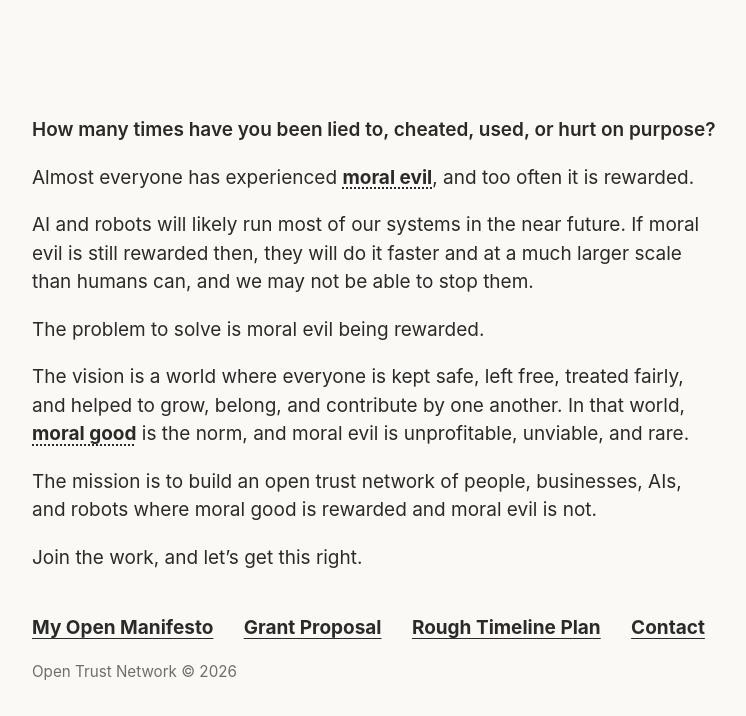
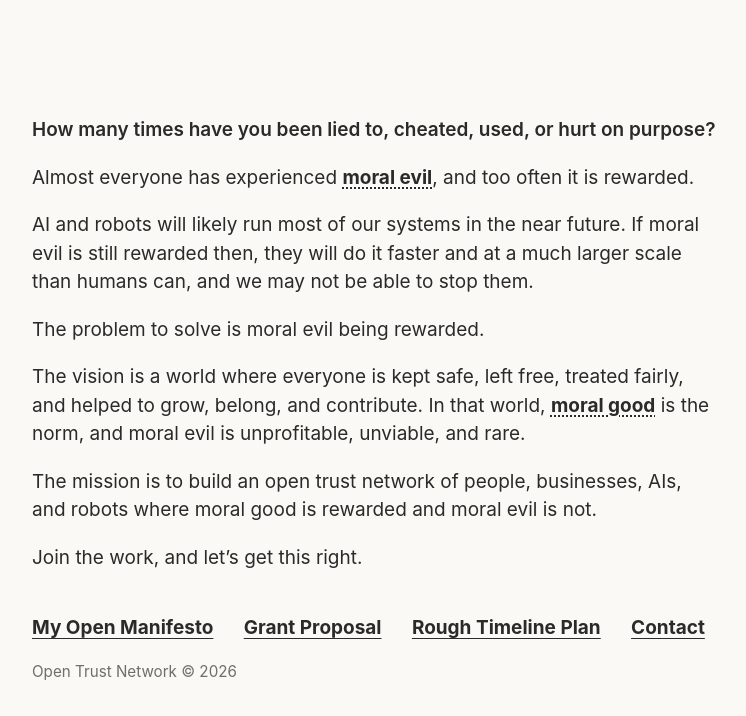
Before and after one commit to Raymonddr05/open-trust-network, a plain HTML site: page index.html in a window 1280 px wide. Shown: the whole page, without its empty margins (266-1012 px from the left). Drawn offline with Linux system fonts and the light colour scheme.

Commit message:
Update index.html

```diff
--- a/index.html
+++ b/index.html
@@ -138,7 +138,7 @@
 
             <p>The problem to solve is moral evil being rewarded.</p>
 
-            <p>The vision is a world where everyone is kept safe, left free, treated fairly, and helped to grow, belong, and contribute by one another. In that world, <span class="term" tabindex="0" data-term="Moral good" data-def="Knowingly giving someone else the truth, a free choice, a fair deal, and real help, even when it costs you, and doing it for their benefit. It requires being honest with yourself about your own motives. Moral good does not require ignoring yourself. A fair deal is fair to you too.">moral good</span> is the norm, and moral evil is unprofitable, unviable, and rare.</p>
+            <p>The vision is a world where everyone is kept safe, left free, treated fairly, and helped to grow, belong, and contribute. In that world, <span class="term" tabindex="0" data-term="Moral good" data-def="Knowingly giving someone else the truth, a free choice, a fair deal, and real help, even when it costs you, and doing it for their benefit. It requires being honest with yourself about your own motives. Moral good does not require ignoring yourself. A fair deal is fair to you too.">moral good</span> is the norm, and moral evil is unprofitable, unviable, and rare.</p>
 
             <p>The mission is to build an open trust network of people, businesses, AIs, and robots where moral good is rewarded and moral evil is not.</p>
 
```
